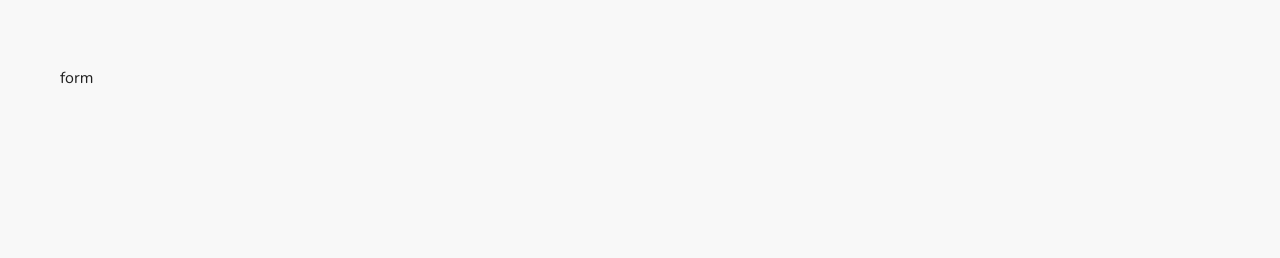
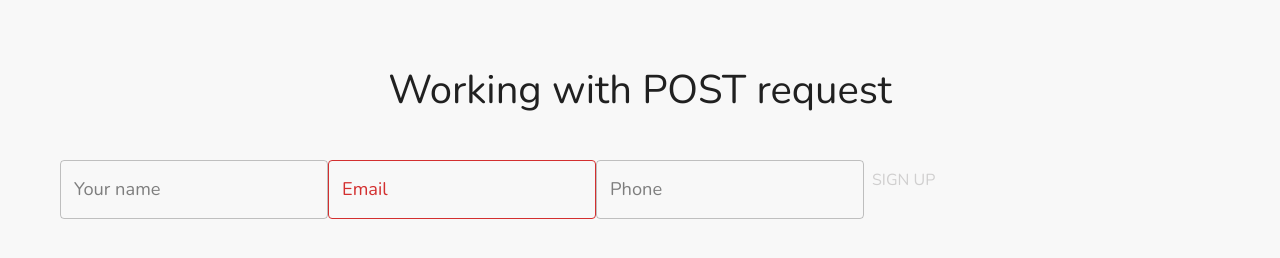
Before and after one commit to MTONSEG/test-project, a React (Create React App) app: page / in a window 1280 px wide. Shown: the part 1110-1368 px from the top of the page. Before the commit the page ends 1296 px from the top, so only its background shows below. Built offline with nearby package versions, Linux system fonts and the light colour scheme; no server answers.

Commit message:
add theme mui

```diff
--- a/package.json
+++ b/package.json
@@ -3,6 +3,9 @@
   "version": "0.1.0",
   "private": true,
   "dependencies": {
+    "@emotion/react": "^11.11.4",
+    "@emotion/styled": "^11.11.0",
+    "@mui/material": "^5.15.12",
     "@testing-library/jest-dom": "^5.14.1",
     "@testing-library/react": "^13.0.0",
     "@testing-library/user-event": "^13.2.1",
--- a/src/components/containers/Layout/Layout.tsx
+++ b/src/components/containers/Layout/Layout.tsx
@@ -1,8 +1,8 @@
 import { FC, ReactNode } from 'react'
 import './Layout.scss'
 import Header from 'components/widgets/Header/Header'
-
-
+import { ThemeProvider } from '@mui/material'
+import { theme } from 'themes'
 
 interface PropsType {
 	children: ReactNode
@@ -10,11 +10,13 @@ interface PropsType {
 
 const Layout: FC<PropsType> = ({ children }) => {
 	return (
-		<div className='wrapper'>
-			<Header />
+		<ThemeProvider theme={theme}>
+			<div className='wrapper'>
+				<Header />
 
-			<main className='main'>{children}</main>
-		</div>
+				<main className='main'>{children}</main>
+			</div>
+		</ThemeProvider>
 	)
 }
 
--- a/src/components/sections/Form/Form.tsx
+++ b/src/components/sections/Form/Form.tsx
@@ -1,13 +1,51 @@
-import { FC } from 'react'
+import { FC, useState } from 'react'
 import './Form.scss'
 import Container from '../../containers/Container/Container'
+import Heading from 'components/ui/typography/Heading/Heading'
+import { data } from 'dictionaries'
+import { Button, Input, TextField } from '@mui/material'
 
 interface PropsType {}
 
 const Form: FC<PropsType> = ({ ...props }) => {
+	const [isNameError, setNameError] = useState<boolean>(false)
+	const [isEmailError, setEmailError] = useState<boolean>(true)
+	const [isPhoneError, setPhoneError] = useState<boolean>(false)
+
+	const handleSubmit = () => {}
+
 	return (
 		<section className='form'>
-			<Container>form</Container>
+			<Container>
+				<Heading text={data.form.title} />
+
+				<form className='form__field' onSubmit={handleSubmit}>
+					<TextField
+						name='Name'
+						type='text'
+						label={data.form['name-ph']}
+						aria-label='Enter your name'
+						error={isNameError}
+					/>
+					<TextField
+						name='Email'
+						type='email'
+						label={data.form['email-ph']}
+						aria-label='Enter your email'
+						error={isEmailError}
+					/>
+					<TextField
+						color='primary'
+						name='Phone'
+						type='tel'
+						label={data.form['phone-ph']}
+						aria-label='Enter your phone number'
+						error={isPhoneError}
+					/>
+
+					<Button type='submit'>{data.shared.signup}</Button>
+				</form>
+			</Container>
 		</section>
 	)
 }
--- /dev/null
+++ b/src/themes/index.ts
@@ -0,0 +1,40 @@
+import { createTheme } from '@mui/material'
+
+export const theme = createTheme({
+	breakpoints: {
+		keys: ['lg', 'md', 'sm', 'xl', 'xs']
+	},
+	palette: {
+		primary: {
+			main: '#D0CFCF',
+			dark: '#7E7E7E'
+		},
+		secondary: {
+			main: '#00BDD3'
+		}
+	},
+	typography: {
+		fontFamily: 'Nunito, sans-serif',
+		fontSize: 16,
+		h1: {
+			fontSize: 40
+		},
+		h2: {
+			fontSize: 40
+		}
+	},
+	components: {
+		MuiTextField: {
+			styleOverrides: {
+				root: {
+					'&:hover': {
+						borderColor: '#fcfcfc'
+					},
+					label: {
+						color: '#7E7E7E'
+					}
+				}
+			}
+		}
+	}
+})
```
Also changed, not shown: 1 other file (tests, documents, lock files or other folders).
